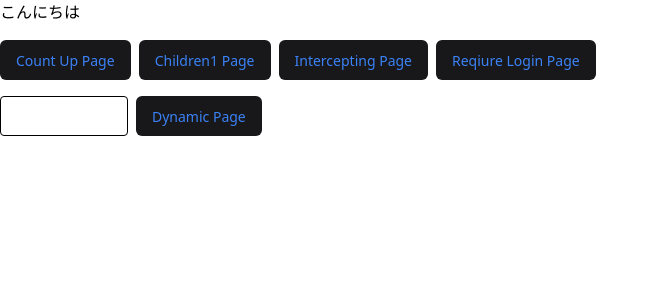
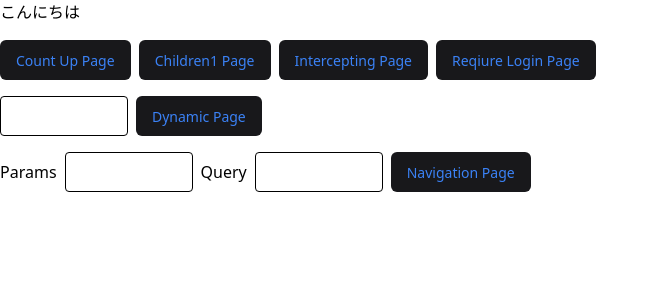
Before and after one commit to hata0/app-router-tutorial, a Next.js app: page / in a window 1280 px wide. Shown: the top 300 px of the page, without its empty margins (0-659 px from the left). Built offline with nearby package versions, Linux system fonts and the light colour scheme.

Commit message:
feat: navigationのhooksを使って実装

```diff
--- /dev/null
+++ b/src/app/navigation/[id]/page.tsx
@@ -0,0 +1,21 @@
+"use client";
+
+import { LinkButton } from "@/components/ui/domain/LinkButton";
+import { useParams, usePathname, useSearchParams } from "next/navigation";
+
+const NavigationPage = () => {
+  const searchParams = useSearchParams();
+  const pathname = usePathname();
+  const params = useParams();
+
+  return (
+    <div className="flex flex-col space-y-[16px]">
+      <div>{searchParams}</div>
+      <div>{pathname}</div>
+      <div>{params.id}</div>
+      <LinkButton href="/">Home Page</LinkButton>
+    </div>
+  );
+};
+
+export default NavigationPage;
--- a/src/app/page.tsx
+++ b/src/app/page.tsx
@@ -6,11 +6,17 @@ import { useRouter } from "next/navigation";
 import { useState } from "react";
 
 const HomePage = () => {
-  const [text, setText] = useState("");
+  const [dynamicId, setDynamicId] = useState("");
+  const [navigationId, setNavigationId] = useState("");
+  const [navigationQuery, setNavigationQuery] = useState("");
   const router = useRouter();
 
   const handleClick = () => {
-    router.push(`/dynamic/${text}`);
+    router.push(`/dynamic/${dynamicId}`);
+  };
+
+  const moveNavigationPage = () => {
+    router.push(`/navigation/${navigationId}?${navigationQuery}`);
   };
 
   return (
@@ -24,8 +30,8 @@ const HomePage = () => {
       </div>
       <div className="flex space-x-[8px]">
         <input
-          onChange={(e) => setText(e.target.value)}
-          value={text}
+          onChange={(e) => setDynamicId(e.target.value)}
+          value={dynamicId}
           className="w-[128px] rounded-[4px] border-[1px] border-black px-[8px]"
         />
         <BaseButton
@@ -35,6 +41,26 @@ const HomePage = () => {
           Dynamic Page
         </BaseButton>
       </div>
+      <div className="flex h-full items-center space-x-[8px]">
+        <div>Params</div>
+        <input
+          onChange={(e) => setNavigationId(e.target.value)}
+          value={navigationId}
+          className="h-[40px] w-[128px] rounded-[4px] border-[1px] border-black px-[8px]"
+        />
+        <div>Query</div>
+        <input
+          onChange={(e) => setNavigationQuery(e.target.value)}
+          value={navigationQuery}
+          className="h-[40px] w-[128px] rounded-[4px] border-[1px] border-black px-[8px]"
+        />
+        <BaseButton
+          onClick={moveNavigationPage}
+          className="h-[40px] rounded-[6px] bg-zinc-900 px-[16px] py-[8px] text-[14px] font-medium text-blue-500 hover:bg-zinc-900/90"
+        >
+          Navigation Page
+        </BaseButton>
+      </div>
     </div>
   );
 };
```
